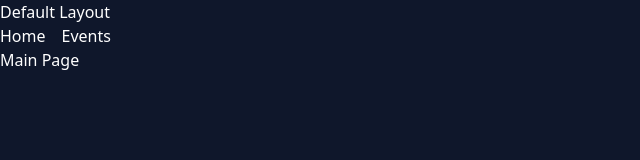
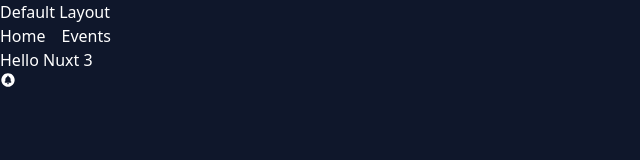
Before and after one commit to rovenelabanga001/my-nuxt-app, a Nuxt app: page / in a window 1280 px wide. Shown: the top 160 px of the page, without its empty margins (0-640 px from the left). Built offline with nearby package versions, Linux system fonts and the light colour scheme.

Commit message:
adds assets

```diff
--- /dev/null
+++ b/components/Icons/Bell.vue
@@ -0,0 +1,20 @@
+<template>
+  <svg
+    xmlns="http://www.w3.org/2000/svg"
+    width="1em"
+    height="1em"
+    viewBox="0 0 24 24"
+  >
+    <!-- Icon from Material Symbols by Google - https://github.com/google/material-design-icons/blob/master/LICENSE -->
+    <path
+      fill="currentColor"
+      d="M12 18.5q.625 0 1.063-.437T13.5 17h-3q0 .625.438 1.063T12 18.5m0 3.5q-2.075 0-3.9-.788t-3.175-2.137T2.788 15.9T2 12t.788-3.9t2.137-3.175T8.1 2.788T12 2t3.9.788t3.175 2.137T21.213 8.1T22 12t-.788 3.9t-2.137 3.175t-3.175 2.138T12 22m-4-6h8q.425 0 .713-.288T17 15t-.288-.712T16 14v-2.6q0-1.525-.788-2.787T13 7v-.5q0-.425-.288-.712T12 5.5t-.712.288T11 6.5V7q-1.425.35-2.212 1.613T8 11.4V14q-.425 0-.712.288T7 15t.288.713T8 16"
+    />
+  </svg>
+</template>
+
+<script>
+export default {
+  name: "MaterialSymbolsCircleNotificationsRounded",
+};
+</script>
--- a/nuxt.config.ts
+++ b/nuxt.config.ts
@@ -4,6 +4,7 @@ import tailwindcss from "@tailwindcss/vite";
 export default defineNuxtConfig({
   alias: {
     "@": resolve(__dirname, "."),
+    assets: "/<rootDir>/assests",
   },
   css: ["@/assets/main.css"],
   vite: {
--- a/pages/events/index.vue
+++ b/pages/events/index.vue
@@ -5,4 +5,8 @@ definePageMeta({
 </script>
 <template>
   <div>Events page</div>
+  <div>
+    <p>Hello Vue</p>
+    <img src="/image2.png" alt="" />
+  </div>
 </template>
--- a/pages/index.vue
+++ b/pages/index.vue
@@ -1,3 +1,6 @@
 <template>
-  <div class="Main">Main Page</div>
+  <div class="Main">
+    <h1>Hello Nuxt 3</h1>
+    <IconsBell />
+  </div>
 </template>
```
Also changed, not shown: assets/image1.jpeg (added), public/image2.png (added).
